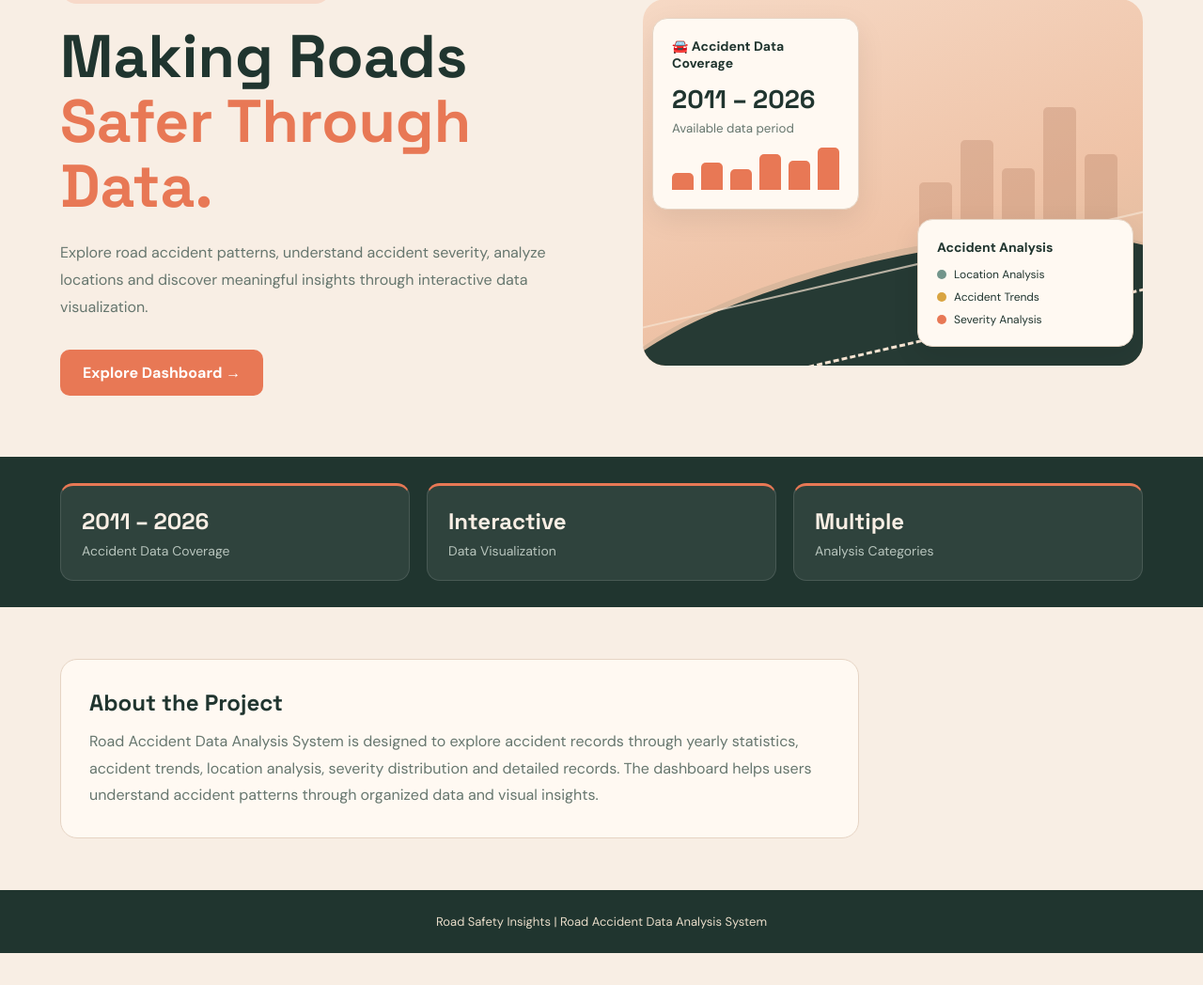
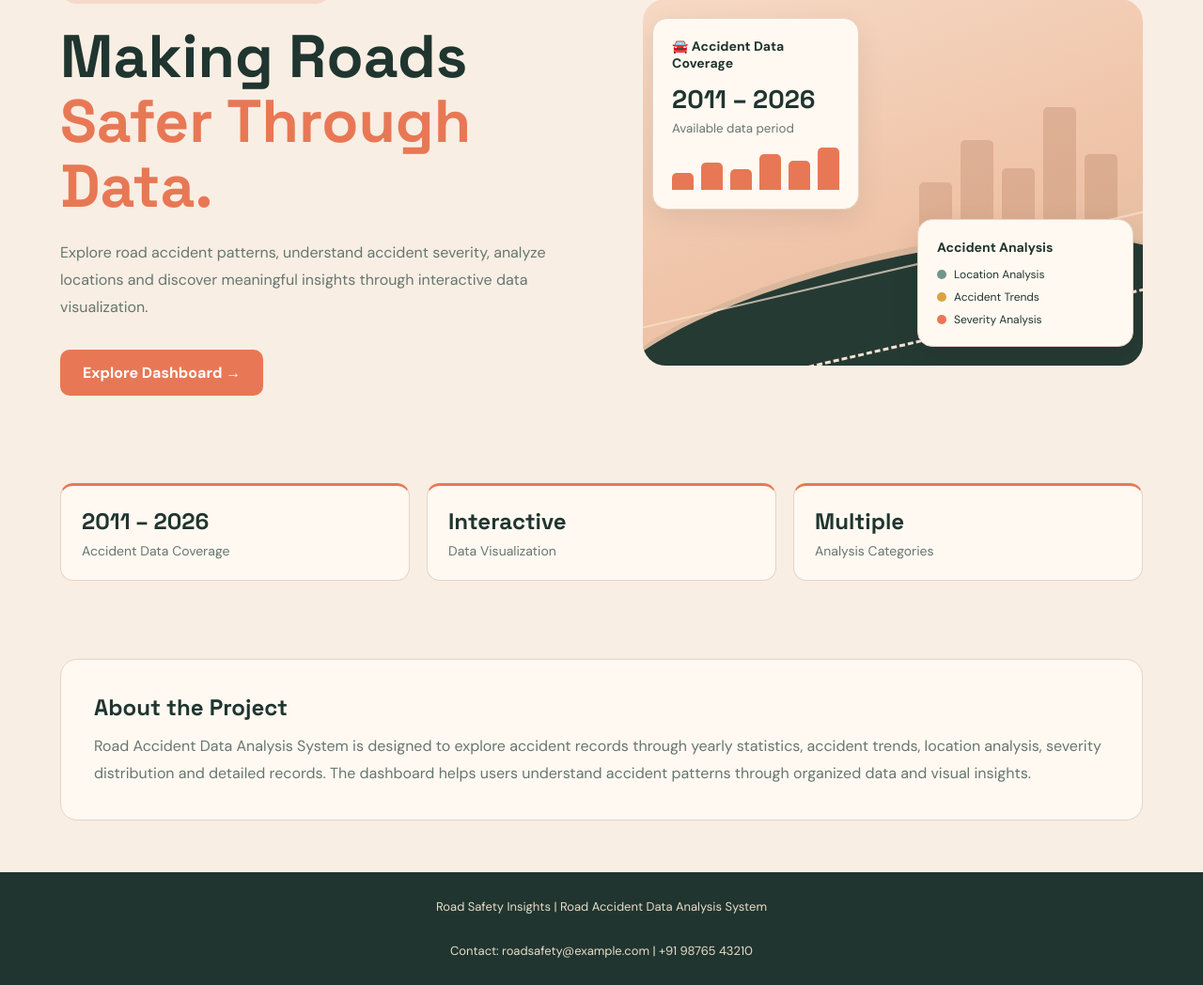
Before and after one commit to harshabindu15/RoadAccidentProject, a Flask app: page / in a window 1280 px wide. Shown: the part 191-1239 px from the top of the page at 94% size. Before the commit the page ends 1205 px from the top, so only its background shows below. Run offline with Flask 3, Linux system fonts and the light colour scheme.

Commit message:
Fix landing page light and dark themes

```diff
--- a/templates/landing.html
+++ b/templates/landing.html
@@ -10,6 +10,9 @@
 <link href="https://fonts.googleapis.com/css2?family=DM+Sans:wght@400;500;600;700&family=Space+Grotesk:wght@500;600;700&display=swap" rel="stylesheet">
 
 <style>
+
+/* ================= THEME COLORS ================= */
+
 :root {
     --bg: #F8EEE4;
     --card: #FFF9F2;
@@ -32,10 +35,16 @@ body.dark {
     --road: #263A34;
 }
 
+/* ================= GENERAL ================= */
+
 * {
     margin: 0;
     padding: 0;
     box-sizing: border-box;
+}
+
+html {
+    scroll-behavior: smooth;
 }
 
 body {
@@ -44,6 +53,8 @@ body {
     color: var(--text);
     transition: background .3s, color .3s;
 }
+
+/* ================= HEADER ================= */
 
 header {
     display: flex;
@@ -117,6 +128,8 @@ button {
     opacity: .9;
 }
 
+/* ================= HERO ================= */
+
 .hero {
     min-height: 500px;
     padding: 65px 5%;
@@ -169,7 +182,7 @@ h1 span {
     margin-bottom: 30px;
 }
 
-/* Road illustration */
+/* ================= ROAD ILLUSTRATION ================= */
 
 .road-scene {
     height: 390px;
@@ -243,6 +256,8 @@ body.dark .road-scene {
     border-bottom: 2px solid #F6E4D2;
     opacity: .7;
 }
+
+/* ================= ANALYTICS CARDS ================= */
 
 .analytics-card {
     position: absolute;
@@ -318,11 +333,20 @@ body.dark .road-scene {
     background: var(--accent);
 }
 
-.dot.green { background: #72958B; }
-.dot.gold { background: #D9A441; }
+.dot.green {
+    background: #72958B;
+}
+
+.dot.gold {
+    background: #D9A441;
+}
+
+/* ================= STATS SECTION ================= */
+
+/* Light mode: cream background */
 
 .stats {
-    background: var(--green);
+    background: var(--bg);
     padding: 28px 5%;
     display: grid;
     grid-template-columns: repeat(3, 1fr);
@@ -330,11 +354,11 @@ body.dark .road-scene {
 }
 
 .stat-card {
-    background: rgba(255,255,255,.07);
-    border: 1px solid rgba(255,255,255,.12);
+    background: var(--card);
+    border: 1px solid var(--border);
     border-radius: 14px;
     padding: 22px;
-    color: #F8EEE4;
+    color: var(--text);
     border-top: 3px solid var(--accent);
 }
 
@@ -345,9 +369,11 @@ body.dark .road-scene {
 }
 
 .stat-card p {
-    color: #B8C5BD;
+    color: var(--muted);
     font-size: 14px;
 }
+
+/* ================= ABOUT SECTION ================= */
 
 .about {
     padding: 55px 5%;
@@ -357,8 +383,9 @@ body.dark .road-scene {
     background: var(--card);
     border: 1px solid var(--border);
     border-radius: 18px;
-    padding: 30px;
-    max-width: 850px;
+    padding: 35px;
+    width: 100%;
+    max-width: none;
 }
 
 .about h2 {
@@ -371,15 +398,21 @@ body.dark .road-scene {
     line-height: 1.8;
 }
 
+/* ================= FOOTER ================= */
+
 footer {
     background: var(--green);
     color: #E8DCC9;
     padding: 25px 5%;
     text-align: center;
     font-size: 13px;
+    line-height: 1.8;
 }
 
+/* ================= TABLET RESPONSIVE ================= */
+
 @media(max-width: 850px) {
+
     nav {
         display: none;
     }
@@ -398,7 +431,10 @@ footer {
     }
 }
 
+/* ================= MOBILE RESPONSIVE ================= */
+
 @media(max-width: 480px) {
+
     header {
         padding: 18px 4%;
     }
@@ -440,14 +476,24 @@ footer {
     .analytics-card strong {
         font-size: 20px;
     }
+
+    .about-card {
+        padding: 22px;
+    }
 }
+
 </style>
 </head>
 
 <body>
 
+<!-- ================= HEADER ================= -->
+
 <header>
-    <div class="logo">ROAD <span>SAFETY</span> INSIGHTS</div>
+
+    <div class="logo">
+        ROAD <span>SAFETY</span> INSIGHTS
+    </div>
 
     <nav>
         <a href="#overview">Overview</a>
@@ -456,18 +502,28 @@ footer {
     </nav>
 
     <div class="header-actions">
+
         <button class="theme-btn" onclick="toggleTheme()" id="themeButton">
             🌙 Dark
         </button>
 
-        <a href="/login" class="login-btn">Login →</a>
+        <a href="/login" class="login-btn">
+            Login →
+        </a>
+
     </div>
+
 </header>
+
+<!-- ================= HERO ================= -->
 
 <section class="hero" id="overview">
 
     <div class="hero-content">
-        <div class="tag">ROAD ACCIDENT DATA ANALYSIS SYSTEM</div>
+
+        <div class="tag">
+            ROAD ACCIDENT DATA ANALYSIS SYSTEM
+        </div>
 
         <h1>
             Making Roads<br>
@@ -483,46 +539,68 @@ footer {
         <a href="/login" class="explore-btn">
             Explore Dashboard →
         </a>
+
     </div>
+
+    <!-- Road illustration -->
 
     <div class="road-scene">
 
         <div class="city">
-            <div></div><div></div><div></div><div></div><div></div>
+            <div></div>
+            <div></div>
+            <div></div>
+            <div></div>
+            <div></div>
         </div>
 
         <div class="road"></div>
 
         <div class="analytics-card accident-card">
+
             <h3>🚘 Accident Data Coverage</h3>
+
             <strong>2011 – 2026</strong>
+
             <small>Available data period</small>
 
             <div class="chart-bars">
-                <span></span><span></span><span></span>
-                <span></span><span></span><span></span>
+                <span></span>
+                <span></span>
+                <span></span>
+                <span></span>
+                <span></span>
+                <span></span>
             </div>
+
         </div>
 
         <div class="analytics-card severity-card">
+
             <h3>Accident Analysis</h3>
 
             <div class="severity-row">
-                <span class="dot green"></span> Location Analysis
+                <span class="dot green"></span>
+                Location Analysis
             </div>
 
             <div class="severity-row">
-                <span class="dot gold"></span> Accident Trends
+                <span class="dot gold"></span>
+                Accident Trends
             </div>
 
             <div class="severity-row">
-                <span class="dot"></span> Severity Analysis
+                <span class="dot"></span>
+                Severity Analysis
             </div>
+
         </div>
 
     </div>
 
 </section>
+
+<!-- ================= STATS ================= -->
 
 <section class="stats" id="analytics">
 
@@ -543,9 +621,12 @@ footer {
 
 </section>
 
+<!-- ================= ABOUT ================= -->
+
 <section class="about" id="about">
 
     <div class="about-card">
+
         <h2>About the Project</h2>
 
         <p>
@@ -555,34 +636,51 @@ footer {
             The dashboard helps users understand accident patterns
             through organized data and visual insights.
         </p>
+
     </div>
 
 </section>
 
+<!-- ================= FOOTER ================= -->
+
 <footer>
+
     Road Safety Insights | Road Accident Data Analysis System
+
+    <br><br>
+
+    Contact: roadsafety@example.com | +91 98765 43210
+
 </footer>
 
+<!-- ================= THEME SCRIPT ================= -->
+
 <script>
+
 function applyTheme() {
+
     const theme = localStorage.getItem("roadTheme") || "light";
 
     document.body.classList.toggle("dark", theme === "dark");
 
     document.getElementById("themeButton").textContent =
         theme === "dark" ? "☀️ Light" : "🌙 Dark";
+
 }
 
 function toggleTheme() {
+
     const isDark = document.body.classList.toggle("dark");
 
     localStorage.setItem("roadTheme", isDark ? "dark" : "light");
 
     document.getElementById("themeButton").textContent =
         isDark ? "☀️ Light" : "🌙 Dark";
+
 }
 
 applyTheme();
+
 </script>
 
 </body>
```
